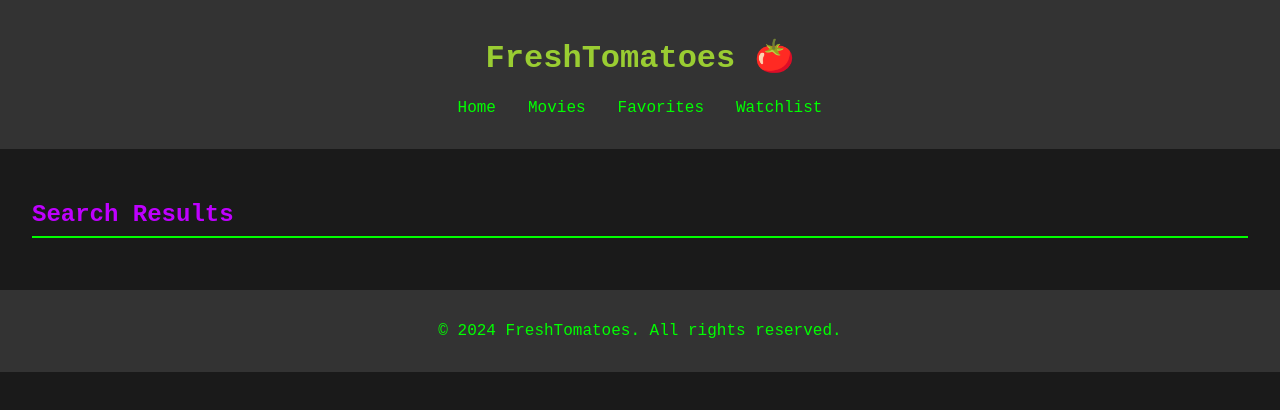
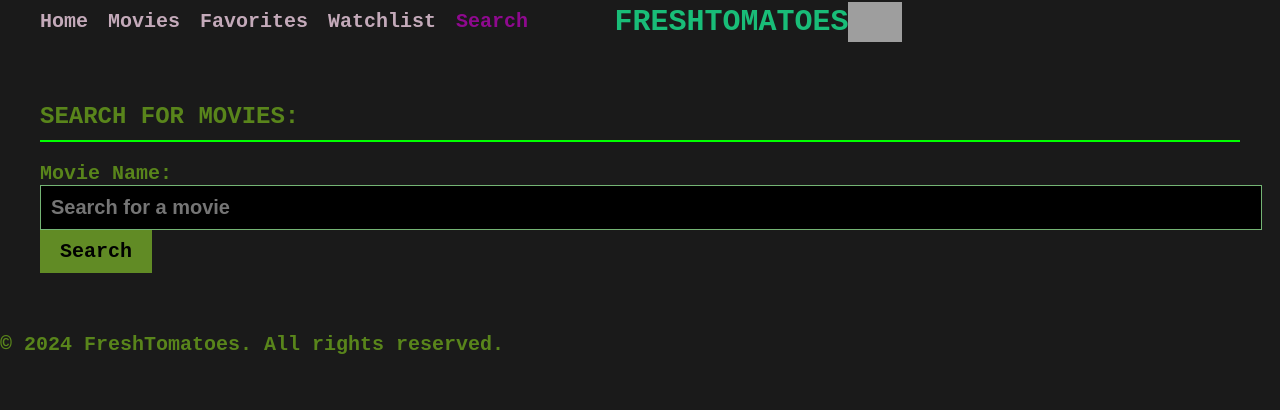
Before and after one commit to jacobhoang77/FreshTomatoes_, a React (Create React App) app: page /search in a window 1280 px wide. Shown: the top 410 px of the page. Built offline with nearby package versions, Linux system fonts and the light colour scheme; grey boxes are pictures that could not be loaded.

Commit message:
Big Update "Search Function and Improve interfaces"

```diff
--- a/src/App.css
+++ b/src/App.css
@@ -1,26 +1,8 @@
-.header h1 {
-  cursor: pointer;
-}
-
-.header h1 a {
-  text-decoration: none;
-  color: inherit;
-}
 
 body {
   background-color: #1a1a1a;
-  color: #00ff00;
-  font-family: 'Courier New', Courier, monospace;
-}
-
-.header, .footer {
-  background-color: #333;
-  padding: 1rem;
-  text-align: center;
-}
-
-.header h1, .footer p {
-  color: #00ff00;
+  color: #59851b;
+  font-family: 'JetBrains Mono', monospace;
 }
 
 nav ul {
--- a/src/App.js
+++ b/src/App.js
@@ -1,32 +1,35 @@
-import React from 'react';
-import { BrowserRouter as Router, Routes, Route } from 'react-router-dom'; // Corrected import statement
+import React, { Suspense, lazy } from 'react';
+import { BrowserRouter as Router, Routes, Route } from 'react-router-dom';
 import Header from './Header';
 import Footer from './Footer';
-import Home from './pages/Home';
-import MovieList from './pages/MovieList';
-import MovieDetail from './pages/MovieDetail';
-import SearchResults from './pages/SearchResult';
-import Favorites from './pages/Favorites';
-import Watchlist from './pages/Watchlist';
 import './App.css';
+
+const Home = lazy(() => import('./pages/Home'));
+const MovieList = lazy(() => import('./pages/MovieList'));
+const MovieDetail = lazy(() => import('./pages/MovieDetail'));
+const SearchPage = lazy(() => import('./SearchPage'));
+const Favorites = lazy(() => import('./pages/Favorites'));
+const Watchlist = lazy(() => import('./pages/Watchlist'));
 
 function App() {
   return (
     <Router>
-      <div className="App">
+      <>
         <Header />
         <main>
+          <Suspense fallback={<div>Loading...</div>}>
             <Routes>
               <Route path="/" element={<Home />} />
               <Route path="/movies" element={<MovieList />} />
               <Route path="/movie/:id" element={<MovieDetail />} />
-            <Route path="/search" element={<SearchResults />} />
+              <Route path="/search" element={<SearchPage />} />
               <Route path="/favorites" element={<Favorites />} />
               <Route path="/watchlist" element={<Watchlist />} />
             </Routes>
+          </Suspense>
         </main>
         <Footer />
-      </div>
+      </>
     </Router>
   );
 }
--- /dev/null
+++ b/src/Header.css
@@ -0,0 +1,67 @@
+* {
+    font-size: 20px;
+    font-weight: bold;
+  }
+
+  .header {
+    padding: 10px 40px;
+    display: flex;
+    align-items: center;
+    justify-content: left;
+    position: relative;
+  }
+
+  .header .logo-link {
+    display: flex;
+    align-items: center;
+    text-decoration: none;
+    color: inherit;
+    position: absolute;
+    left: 48%;
+  }
+
+  .header .logo {
+    margin-right: 10px;
+    height: 40px;
+  }
+
+  .header ul {
+    list-style: none;
+    display: flex;
+    gap: 20px;
+    padding: 0;
+    margin: 0;
+    margin-left: auto;
+  }
+
+  .header ul li {
+    margin: 0;
+  }
+
+  .header a {
+    color: #c4aaba;
+    text-decoration: none;
+    transition: color 0.3s ease;
+  }
+
+  .header a:hover {
+    color: #49723f;
+  }
+
+  .header-search {
+    margin-left: auto;
+  }
+
+  .header-search a {
+    color: #8f098f;
+    display: flex;
+    align-items: center;
+  }
+
+  .header-search .icon {
+    font-size: 24px;
+  }
+  .header h1 {
+    font-size: 30px;
+    color: #19bd78;
+  }
--- a/src/Header.js
+++ b/src/Header.js
@@ -1,25 +1,22 @@
-import React, { useState } from 'react';
-import { Link } from 'react-router-dom';
-
+import React from 'react';
+import { NavLink, Link } from 'react-router-dom';
+import './Header.css';
+import logo from './tlogo.jpg';
 
 function Header() {
-  const [color, setColor] = useState('yellowgreen');
-
-  const handleClick = () => {
-      setColor('purple');
-  };
-
   return (
     <header className="header">
-          <h1 style={{ color: color }} onClick={handleClick}>
-              <Link to="/">FreshTomatoes 🍅</Link>
-          </h1>
+      <Link to="/" className="logo-link">
+        <h1>FRESHTOMATOES</h1>
+        <img src={logo} alt="Logo" className="logo" />
+      </Link>
       <nav>
         <ul>
-                  <li><Link to="/">Home</Link></li>
-                  <li><Link to="/movies">Movies</Link></li>
-                  <li><Link to="/favorites">Favorites</Link></li>
-                  <li><Link to="/watchlist">Watchlist</Link></li>
+          <li><NavLink to="/" exact activeClassName="active">Home</NavLink></li>
+          <li><NavLink to="/movies" activeClassName="active">Movies</NavLink></li>
+          <li><NavLink to="/favorites" activeClassName="active">Favorites</NavLink></li>
+          <li><NavLink to="/watchlist" activeClassName="active">Watchlist</NavLink></li>
+          <li className="header-search"><NavLink to="/search" activeClassName="active">Search</NavLink></li>
         </ul>
       </nav>
     </header>
--- /dev/null
+++ b/src/SearchPage.js
@@ -0,0 +1,14 @@
+import React from 'react';
+import SearchMovies from './pages/SearchMovies';
+import './pages/SearchPage.css';
+
+function SearchPage() {
+  return (
+    <div className="search">
+      <h2 className="search-title">SEARCH FOR MOVIES:</h2>
+      <SearchMovies />
+    </div>
+  );
+}
+
+export default SearchPage;
--- a/src/pages/Home.css
+++ b/src/pages/Home.css
@@ -1,19 +1,21 @@
-
 .home {
-    padding: 20px;
-    font-family: 'Firacode',Consolas;
+  padding: 40px;
+  font-family: 'JetBrains Mono', Consolas, monospace;
+  background-color: #121212;
+  color: #e0e0e0;
 }
 
 .upcoming-movies,
 .random-movie {
-    margin-bottom: 40px;
+  margin-bottom: 50px;
 }
 
 h2 {
-    color: #BF00FF;
-    border-bottom: 2px solid #ccc;
-    padding-bottom: 10px;
-    margin-bottom: 20px;
+  color: #00cc66;
+  border-bottom: 2px solid #00cc66;
+  padding-bottom: 15px;
+  margin-bottom: 30px;
+  font-size: 24px;
 }
 
 ul {
@@ -23,28 +25,34 @@
 
 .movie-item {
   display: flex;
-    margin-bottom: 20px;
-    border: 1px solid #ddd;
-    border-radius: 5px;
+  margin-bottom: 30px;
+  border: 1px solid #2e2e2e;
+  border-radius: 8px;
   overflow: hidden;
+  background-color: #1e1e1e;
 }
 
 .movie-poster {
-    width: 150px;
+  width: 180px;
   height: auto;
   object-fit: cover;
 }
 
 .movie-info {
-    padding: 20px;
+  padding: 25px;
   flex-grow: 1;
+  color: #cccccc;
 }
 
 .movie-info h3 {
   margin-top: 0;
-    margin-bottom: 10px;
+  margin-bottom: 15px;
+  color: #618b25;
+  font-size: 20px;
 }
 
 .movie-info p {
-    margin: 5px 0;
+  margin: 10px 0;
+  color: #883168;
+  font-size: 16px;
 }
--- a/src/pages/MovieList.js
+++ b/src/pages/MovieList.js
@@ -1,4 +1,3 @@
-// File: /src/pages/MovieList.js
 import React, { useEffect, useState } from 'react';
 
 const API_KEY = 'dbc2a3c636mshd1a891d0647a30ep110856jsn82bcb945cb54';
--- /dev/null
+++ b/src/pages/SearchMovies.css
@@ -0,0 +1,39 @@
+.movie-results ul {
+    list-style: none;
+    padding: 0;
+    display: grid;
+    grid-template-columns: repeat(auto-fit, minmax(320px, 1fr));
+    gap: 30px;
+  }
+
+  .movie-card {
+    background-color: #1a1a1a;
+    border: 1px solid #6d3a8b;
+    padding: 10px;
+    display: flex;
+    flex-direction: column;
+    align-items: center;
+    font-family: 'JetBrains Mono', monospace;
+  }
+
+  .movie-poster {
+    border-bottom: 2px solid #618b25;
+    margin-bottom: 10px;
+    width: 100%;
+  }
+
+  .movie-info {
+    text-align: center;
+  }
+
+  .movie-info h3 {
+    margin: 3px 0;
+    font-size: 30px;
+    color:#42113C;
+    font-weight: 395px;
+  }
+
+  .movie-info p {
+    font-size: 20px;
+    color:#1C0118;
+  }
--- /dev/null
+++ b/src/pages/SearchMovies.js
@@ -0,0 +1,82 @@
+import React, { useState } from 'react';
+import './SearchMovies.css';
+
+const SearchMovies = () => {
+  const [query, setQuery] = useState('');
+  const [movies, setMovies] = useState([]);
+  const [loading, setLoading] = useState(false);
+  const [error, setError] = useState(null);
+
+  const searchMovies = async (event) => {
+    event.preventDefault();
+    setLoading(true);
+    setError(null);
+
+    const API_KEY = 'f71a63058781b41be67992f9e77f6da4';
+    const BASE_URL = 'https://api.themoviedb.org/3';
+    const options = {
+      method: 'GET',
+      headers: {
+        accept: 'application/json',
+        Authorization: `Bearer eyJhbGciOiJIUzI1NiJ9.eyJhdWQiOiJmNzFhNjMwNTg3ODFiNDFiZTY3OTkyZjllNzdmNmRhNCIsIm5iZiI6MTcyMjI5MjgyNS4yODg3MDQsInN1YiI6IjY2YTgxOWUwNmE3ZTFhMDE5MjhjOWRjMSIsInNjb3BlcyI6WyJhcGlfcmVhZCJdLCJ2ZXJzaW9uIjoxfQ.c27yQxSBea0btlLS2XPKENd5yHHlP4K5sWdLFVa0m0I`,
+      },
+    };
+
+    try {
+      const response = await fetch(
+        `${BASE_URL}/search/movie?query=${query}&include_adult=false&language=en-US&page=1`,
+        options
+      );
+
+      if (!response.ok) {
+        throw new Error('Failed to fetch movies');
+      }
+
+      const data = await response.json();
+      setMovies(data.results);
+    } catch (error) {
+      setError(error.message);
+    } finally {
+      setLoading(false);
+    }
+  };
+
+  return (
+    <div>
+      <form onSubmit={searchMovies}>
+        <label htmlFor="query">Movie Name:</label>
+        <input
+          type="text"
+          name="query"
+          placeholder="Search for a movie"
+          value={query}
+          onChange={(e) => setQuery(e.target.value)}
+        />
+        <button type="submit">Search</button>
+      </form>
+      {loading && <p>Loading...</p>}
+      {error && <p>{error}</p>}
+      <div className="movie-results">
+        {movies.length > 0 && (
+          <ul>
+            {movies.map((movie) => (
+              <li key={movie.id} className="movie-card">
+                <img
+                  src={`https://image.tmdb.org/t/p/w200/${movie.poster_path}`}
+                  alt={`${movie.title} Poster`}
+                  className="movie-poster"
+                />
+                <div className="movie-info">
+                  <h3>{movie.title}</h3>
+                  <p>{movie.overview}</p>
+                </div>
+              </li>
+            ))}
+          </ul>
+        )}
+      </div>
+    </div>
+  );
+};
+
+export default SearchMovies;
--- /dev/null
+++ b/src/pages/SearchPage.css
@@ -0,0 +1,33 @@
+.search-page {
+    color: #618b25;
+    background-color: #000000;
+    padding: 20px;
+    font-family: 'JetBrains Mono', Courier, monospace;
+  }
+
+  .search-title {
+    margin-bottom: 20px;
+    font-size: 24px;
+  }
+
+  input[type="text"] {
+    background-color: #000000;
+    color: #618b25;
+    border: 1px solid #74b474;
+    padding: 10px;
+    width: 100%;
+  }
+
+  button[type="submit"] {
+    background-color: #618b25;
+    color: #000000;
+    border: none;
+    padding: 10px 20px;
+    cursor: pointer;
+    font-family: 'Courier New', Courier, monospace;
+  }
+
+  button[type="submit"]:hover {
+    background-color: #171b17;
+    color:whitesmoke;
+  }
--- a/src/pages/SearchResult.js
+++ /dev/null
@@ -1,11 +0,0 @@
-import React from 'react';
-
-function SearchResults() {
-  return (
-    <div className="search-results">
-      <h2>Search Results</h2>
-      {/* search results */}
-    </div>
-  );
-}
-export default SearchResults;
```
Also changed, not shown: src/Search.js (deleted). Lines whose indentation alone changed are shown as unchanged.
